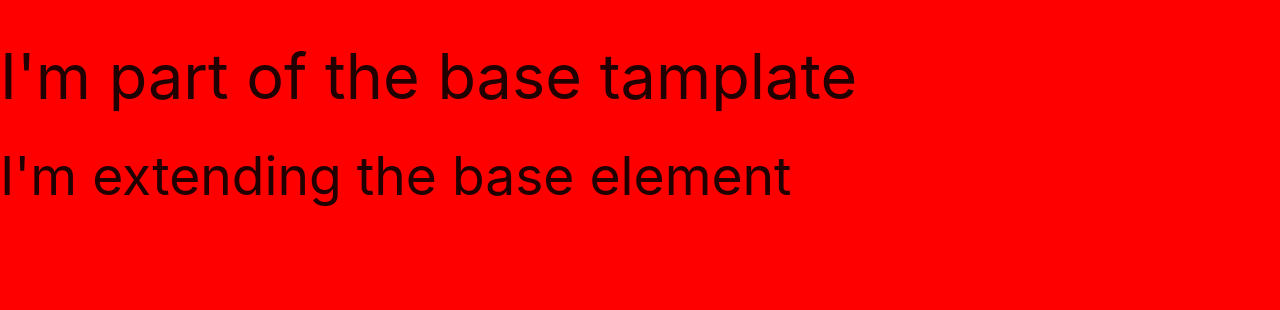
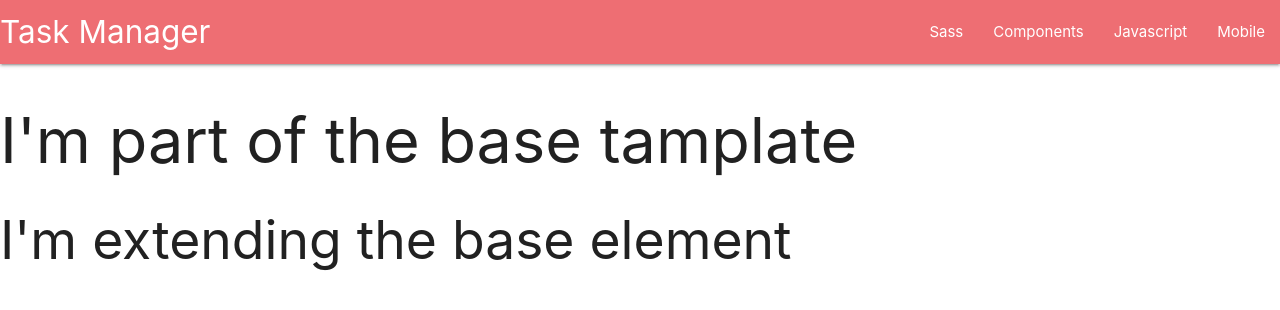
Before and after one commit to whatnote/taskManager, a Flask app: page / in a window 1280 px wide. Shown: the top 310 px of the page. Run offline with Flask 2, Linux system fonts and the light colour scheme; data that the repository does not hold is empty; some libraries are stand-ins or nearby versions.

Commit message:
initiall CSS

```diff
--- a/static/css/style.css
+++ b/static/css/style.css
@@ -1,3 +1,3 @@
-body{
-    background-color: red ;
+.text-shadow{
+    text-shadow: 2px 2px 2px rgba(0,0,0, 0.5) ;
 }
--- a/templates/base.html
+++ b/templates/base.html
@@ -12,6 +12,30 @@
 </head>
 <body>
 
+    <header>
+        <!-- top nav bar-->
+        <nav>
+            <div class="nav-wrapper test-shadow">
+              <a href="#!" class="brand-logo">Task Manager</a>
+              <a href="#" data-target="mobile-demo" class="sidenav-trigger"><i class="material-icons">menu</i></a>
+              <ul class="right hide-on-med-and-down">
+                <li><a href="sass.html">Sass</a></li>
+                <li><a href="badges.html">Components</a></li>
+                <li><a href="collapsible.html">Javascript</a></li>
+                <li><a href="mobile.html">Mobile</a></li>
+              </ul>
+            </div>
+          </nav>
+        <!-- side nav bar-->
+          <ul class="sidenav" id="mobile-demo">
+            <li><a href="sass.html">Sass</a></li>
+            <li><a href="badges.html">Components</a></li>
+            <li><a href="collapsible.html">Javascript</a></li>
+            <li><a href="mobile.html">Mobile</a></li>
+          </ul>
+
+    </header>
+
     <h1>I'm part of the base tamplate</h1>
     {% block content %}
     {% endblock %}
```
